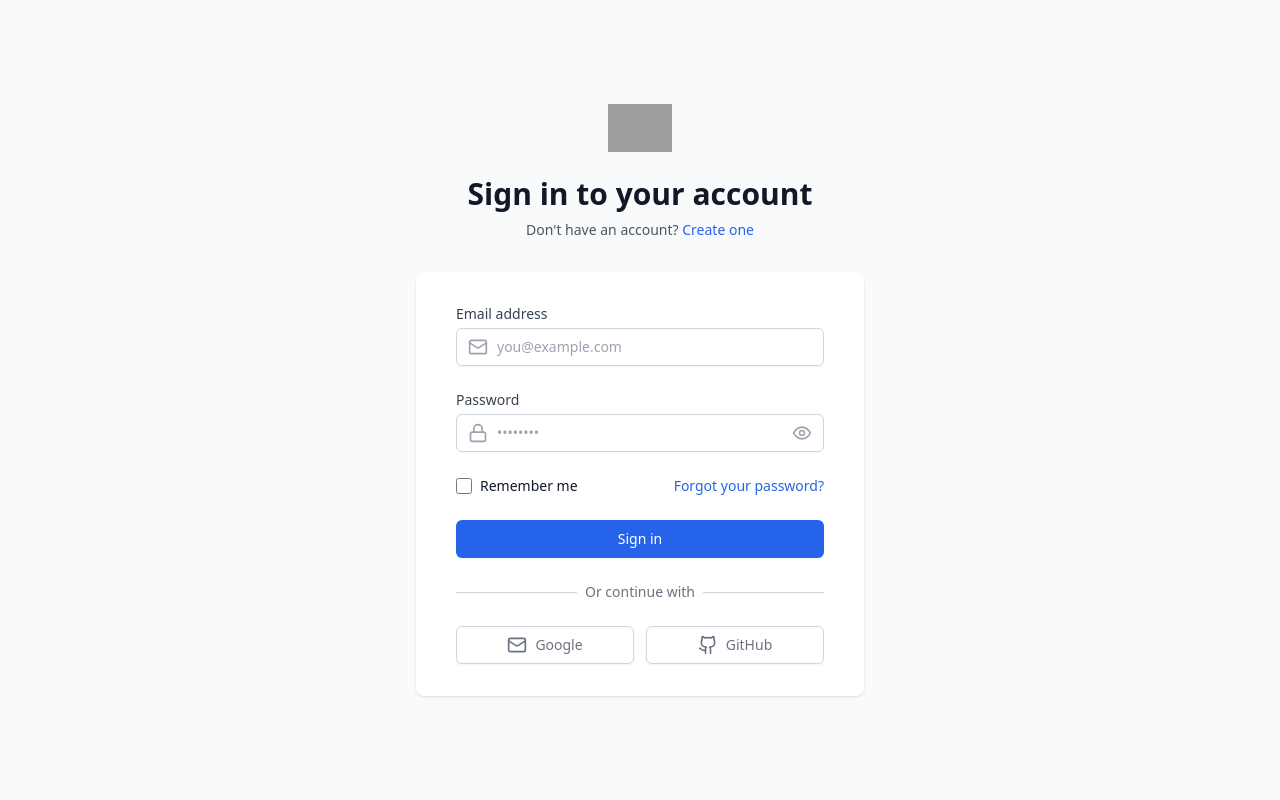
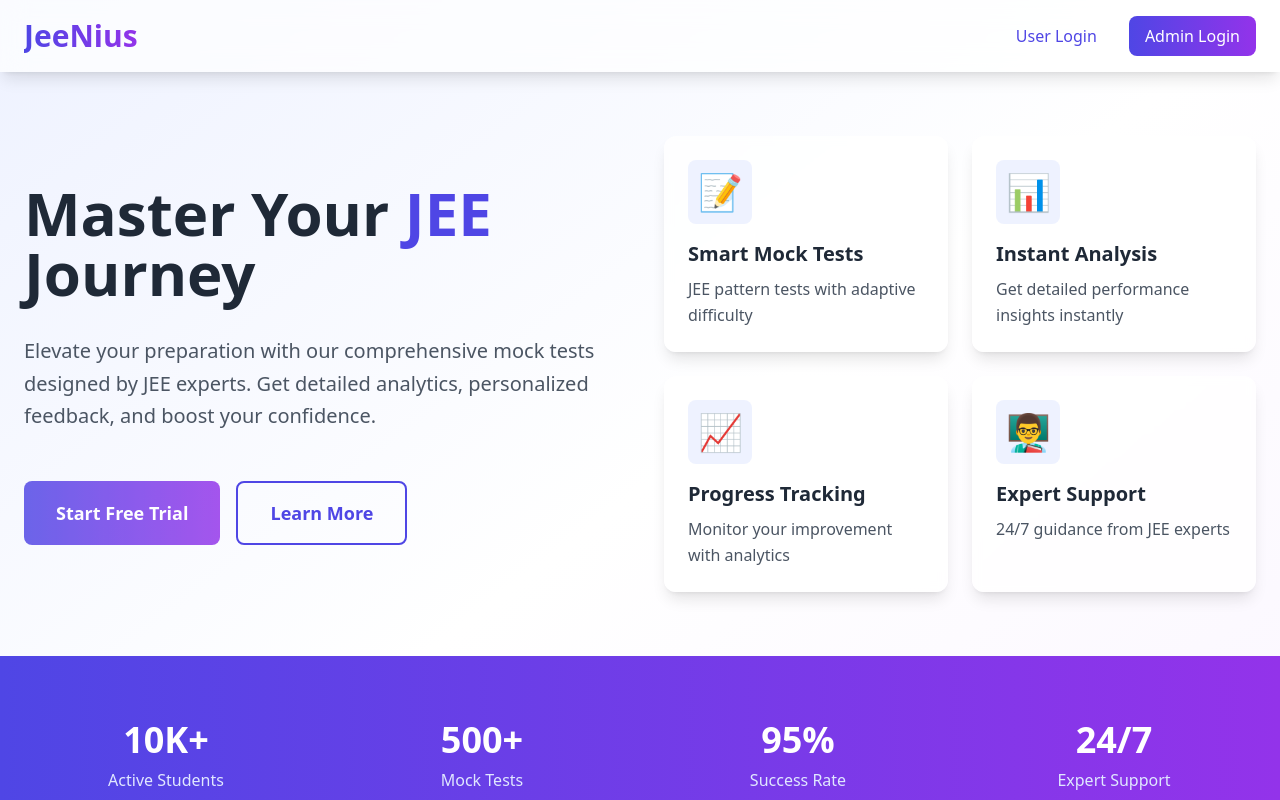
Before and after one commit to Shailo2002/Jee_demo, a React (Vite) app in the folder fronted/: page / in a window 1280 px wide. Before the commit this address led to /login. Shown: the top 800 px of the page. Built offline with nearby package versions, Linux system fonts and the light colour scheme; grey boxes are pictures that could not be loaded.

Commit message:
landing page added

```diff
--- a/fronted/src/App.tsx
+++ b/fronted/src/App.tsx
@@ -10,6 +10,7 @@ import Dashboard from "./components/Dashboard";
 import TestAnalysis from "./components/TestAnalysis";
 import LoginPage from "./components/LoginPage";
 import Instructions from "./components/Instructions";
+import LandingPage from "./components/LandingPage";
 
 interface TestResult {
   score: number;
@@ -141,13 +142,14 @@ function App() {
     <Router>
       <div className="min-h-screen bg-gray-50">
         <Routes>
+          <Route path="/" element={<LandingPage />} />
           <Route
             path="/login"
             element={
               !isLoggedIn ? (
                 <LoginPage onLogin={handleLogin} isSignUp={false} />
               ) : (
-                <Navigate to="/" replace />
+                <Navigate to="/dashboard" replace />
               )
             }
           />
@@ -157,12 +159,12 @@ function App() {
               !isLoggedIn ? (
                 <LoginPage onLogin={handleLogin} isSignUp={true} />
               ) : (
-                <Navigate to="/" replace />
+                <Navigate to="/dashboard" replace />
               )
             }
           />
           <Route
-            path="/"
+            path="/dashboard"
             element={
               <ProtectedRoute>
                 {currentView === "instructions" && selectedTestId && (
--- /dev/null
+++ b/fronted/src/components/LandingPage.tsx
@@ -0,0 +1,175 @@
+import React from "react";
+import { useNavigate } from "react-router-dom";
+
+const LandingPage = () => {
+  const navigate = useNavigate();
+
+  return (
+    <div className="min-h-screen bg-gradient-to-br from-indigo-50 via-white to-purple-50">
+      {/* Navigation */}
+      <nav className="bg-white/70 backdrop-blur-md shadow-lg sticky top-0 z-50">
+        <div className="container mx-auto px-6 py-4 flex justify-between items-center">
+          <h1 className="text-3xl font-bold bg-gradient-to-r from-indigo-600 to-purple-600 bg-clip-text text-transparent">
+            JeeNius
+          </h1>
+          <div className="space-x-4">
+            <button
+              onClick={() => navigate("/login")}
+              className="px-4 py-2 text-indigo-600 hover:text-indigo-800 font-medium transition-all
+                         hover:bg-indigo-50 rounded-lg"
+            >
+              User Login
+            </button>
+            <button
+              onClick={() => navigate("/adminlogin")}
+              className="px-4 py-2 bg-gradient-to-r from-indigo-600 to-purple-600 text-white
+                         rounded-lg hover:shadow-lg transition-all duration-300 hover:-translate-y-0.5"
+            >
+              Admin Login
+            </button>
+          </div>
+        </div>
+      </nav>
+
+      {/* Hero Section */}
+      <div className="container mx-auto px-6 py-16">
+        <div className="flex flex-col md:flex-row items-center gap-12">
+          <div className="md:w-1/2 space-y-8">
+            <h1 className="text-5xl md:text-6xl font-bold text-gray-800 leading-tight">
+              Master Your <span className="text-indigo-600">JEE</span> Journey
+            </h1>
+            <p className="text-xl text-gray-600 leading-relaxed">
+              Elevate your preparation with our comprehensive mock tests
+              designed by JEE experts. Get detailed analytics, personalized
+              feedback, and boost your confidence.
+            </p>
+            <div className="flex gap-4 pt-4">
+              <button
+                onClick={() => navigate("/signup")}
+                className="px-8 py-4 bg-gradient-to-r from-indigo-600 to-purple-600 text-white
+                           rounded-lg hover:shadow-xl transition-all duration-300 hover:-translate-y-1
+                           text-lg font-semibold animate-pulse"
+              >
+                Start Free Trial
+              </button>
+              <button
+                onClick={() => navigate("/about")}
+                className="px-8 py-4 border-2 border-indigo-600 text-indigo-600 rounded-lg
+                           hover:bg-indigo-50 transition-all duration-300 text-lg font-semibold"
+              >
+                Learn More
+              </button>
+            </div>
+          </div>
+
+          {/* Features Section */}
+          <div className="md:w-1/2 grid grid-cols-2 gap-6">
+            {features.map((feature, index) => (
+              <FeatureCard
+                key={index}
+                {...feature}
+                className={`transform hover:scale-105 ${
+                  index % 2 === 0 ? "hover:rotate-1" : "hover:-rotate-1"
+                }`}
+              />
+            ))}
+          </div>
+        </div>
+      </div>
+
+      {/* Stats Section */}
+      <div className="bg-gradient-to-r from-indigo-600 to-purple-600 text-white py-16">
+        <div className="container mx-auto px-6">
+          <div className="grid grid-cols-2 md:grid-cols-4 gap-8 text-center">
+            {stats.map((stat, index) => (
+              <div key={index} className="space-y-2">
+                <div className="text-4xl font-bold">{stat.value}</div>
+                <div className="text-indigo-100">{stat.label}</div>
+              </div>
+            ))}
+          </div>
+        </div>
+      </div>
+
+      {/* Footer */}
+      <footer className="bg-white/80 backdrop-blur-md py-8">
+        <div className="container mx-auto px-6">
+          <div className="text-center text-gray-600">
+            <p className="text-sm">© 2024 JeeNius. All rights reserved.</p>
+            <div className="flex justify-center space-x-6 mt-4">
+              {["About", "Contact", "Privacy", "Terms"].map((item) => (
+                <a
+                  key={item}
+                  href="#"
+                  className="text-gray-600 hover:text-indigo-600 transition-colors"
+                >
+                  {item}
+                </a>
+              ))}
+            </div>
+          </div>
+        </div>
+      </footer>
+    </div>
+  );
+};
+
+// Feature Card Component
+const FeatureCard = ({
+  title,
+  description,
+  icon,
+  className = "",
+}: {
+  title: string;
+  description: string;
+  icon: string;
+  className?: string;
+}) => (
+  <div
+    className={`bg-white/80 backdrop-blur-sm p-6 rounded-xl shadow-lg
+                   transition-all duration-300 ${className}`}
+  >
+    <div
+      className="text-4xl mb-4 bg-indigo-50 w-16 h-16 rounded-lg flex items-center
+                    justify-center text-indigo-600"
+    >
+      {icon}
+    </div>
+    <h3 className="text-xl font-semibold text-gray-800 mb-2">{title}</h3>
+    <p className="text-gray-600 leading-relaxed">{description}</p>
+  </div>
+);
+
+// Data
+const features = [
+  {
+    title: "Smart Mock Tests",
+    description: "JEE pattern tests with adaptive difficulty",
+    icon: "📝",
+  },
+  {
+    title: "Instant Analysis",
+    description: "Get detailed performance insights instantly",
+    icon: "📊",
+  },
+  {
+    title: "Progress Tracking",
+    description: "Monitor your improvement with analytics",
+    icon: "📈",
+  },
+  {
+    title: "Expert Support",
+    description: "24/7 guidance from JEE experts",
+    icon: "👨‍🏫",
+  },
+];
+
+const stats = [
+  { value: "10K+", label: "Active Students" },
+  { value: "500+", label: "Mock Tests" },
+  { value: "95%", label: "Success Rate" },
+  { value: "24/7", label: "Expert Support" },
+];
+
+export default LandingPage;
```
